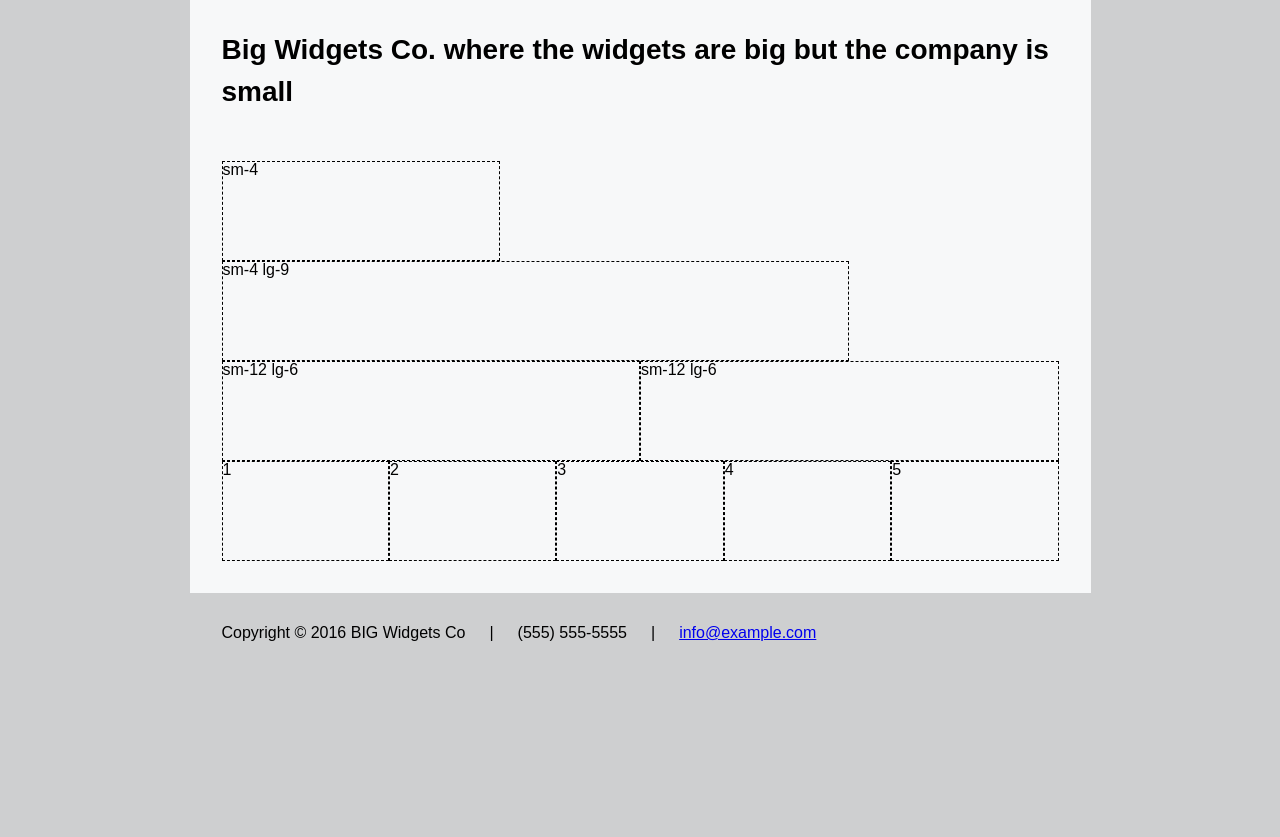
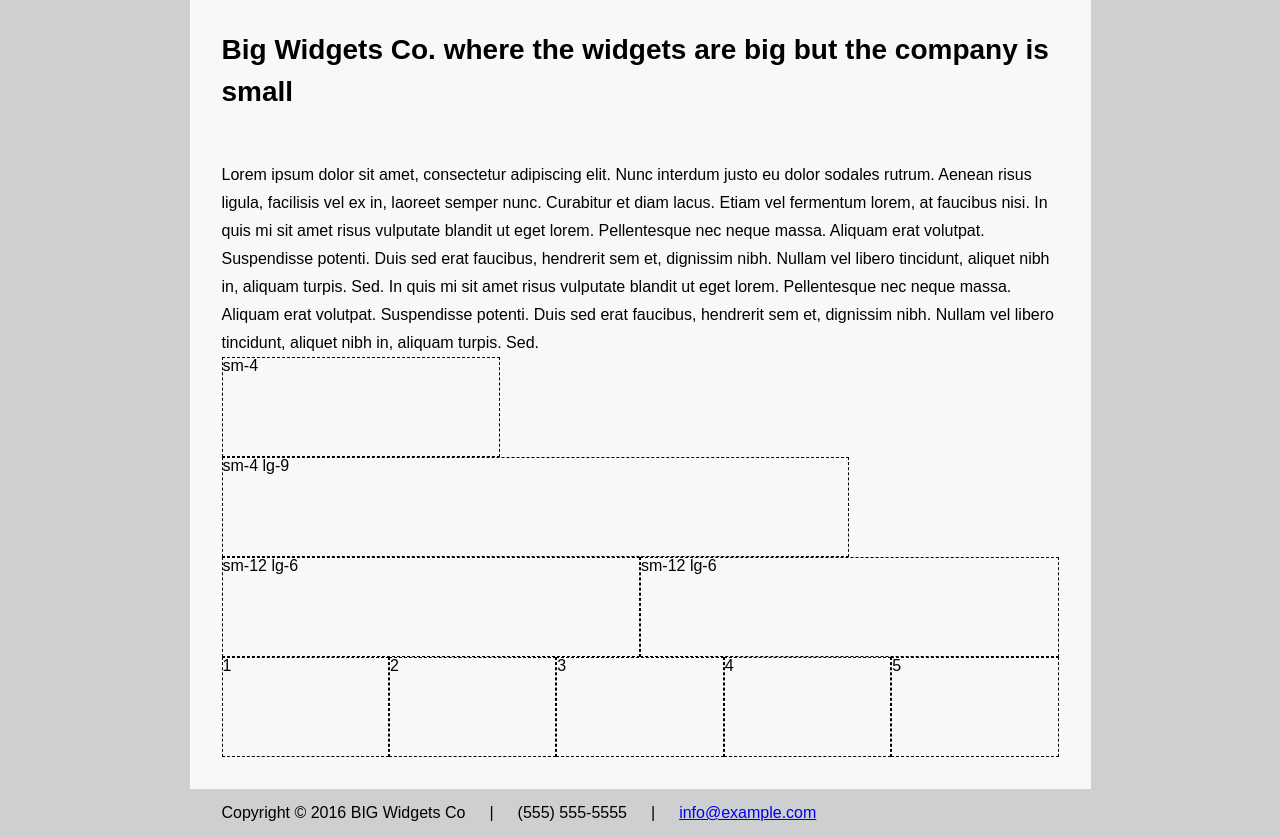
Before and after one commit to mvf4z7/backstop-interview, a website: page grid/public/index.html in a window 1280 px wide. Shown: the part 169-1006 px from the top of the page. Before the commit the page ends 842 px from the top, so only its background shows below. Drawn offline with Linux system fonts and the light colour scheme.

Commit message:
line height styles. Finished home.

```diff
--- a/grid/public/index.html
+++ b/grid/public/index.html
@@ -33,6 +33,17 @@
               Big Widgets Co. where the widgets are big but the company is small
             </h2>
           </header>
+          <p>
+            Lorem ipsum dolor sit amet, consectetur adipiscing elit. Nunc interdum justo eu dolor
+            sodales rutrum. Aenean risus ligula, facilisis vel ex in, laoreet semper nunc. Curabitur
+            et diam lacus. Etiam vel fermentum lorem, at faucibus nisi. In quis mi sit amet risus
+            vulputate blandit ut eget lorem. Pellentesque nec neque massa. Aliquam erat volutpat.
+            Suspendisse potenti. Duis sed erat faucibus, hendrerit sem et, dignissim nibh. Nullam
+            vel libero tincidunt, aliquet nibh in, aliquam turpis. Sed. In quis mi sit amet risus
+            vulputate blandit ut eget lorem. Pellentesque nec neque massa. Aliquam erat volutpat.
+            Suspendisse potenti. Duis sed erat faucibus, hendrerit sem et, dignissim nibh. Nullam
+            vel libero tincidunt, aliquet nibh in, aliquam turpis. Sed.
+          </p>
           <div class="grid">
             <div class="col-sm-4">sm-4</div>
             <div class="col-sm-4 col-lg-9">sm-4 lg-9</div>
--- a/grid/sass/styles/styles.scss
+++ b/grid/sass/styles/styles.scss
@@ -1,4 +1,5 @@
 @import 'reset.scss';
+@import './variables';
 @import './components/index';
 @import '../grid/mixins.scss';
 
@@ -13,6 +14,10 @@ html {
 body {
   margin: 0;
   background-color: $gray;
+}
+
+p {
+  line-height: $paragraph-line-height;
 }
 
 #view-port {
--- a/grid/sass/styles/variables.scss
+++ b/grid/sass/styles/variables.scss
@@ -4,13 +4,15 @@ $gray: #cecfd0;
 $white: #ffffff;
 $off-white: #f7f8f9;
 
-// Fonts
+// Typography
 $font-size-xs: 0.75rem; // 12px
 $font-size-sm: 0.875rem; // 14px
 $font-size-md: 1rem; // 16px
 $font-size-lg: 1.375rem; // 22px
 $font-size-xl: 1.75rem;  // 28px
 $font-size-xxl: 2.25rem; // 36px
+
+$paragraph-line-height: 1.75;
 
 /*** Component Variables ***/
 
@@ -25,4 +27,4 @@ $nav-padding: 0rem 0rem 0rem $main-content-padding;
 $nav-height: 54px;
 
 // Footer
-$footer-padding: $main-content-padding;
+$footer-padding-left: $main-content-padding;
```
Also changed, not shown: grid/public/assets/styles.css.
